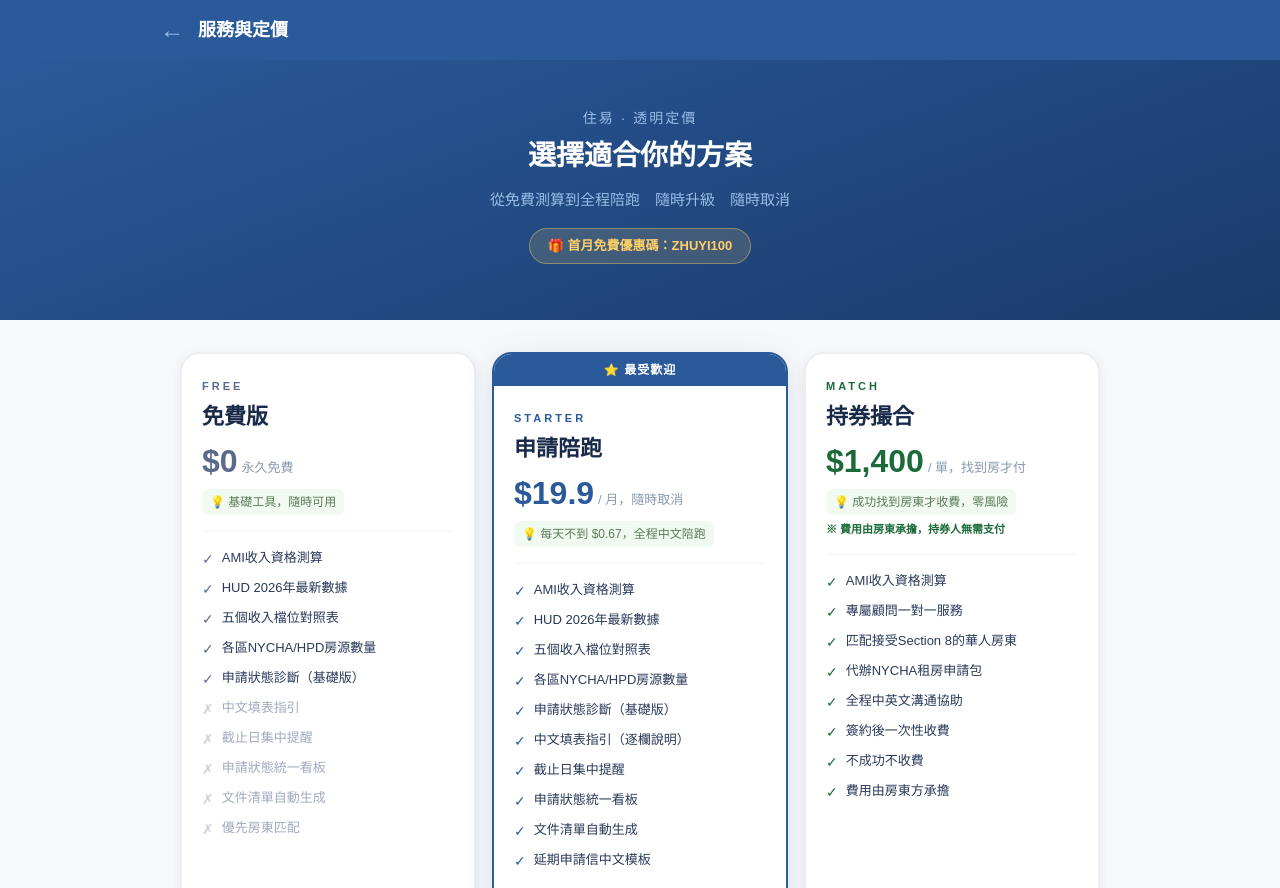
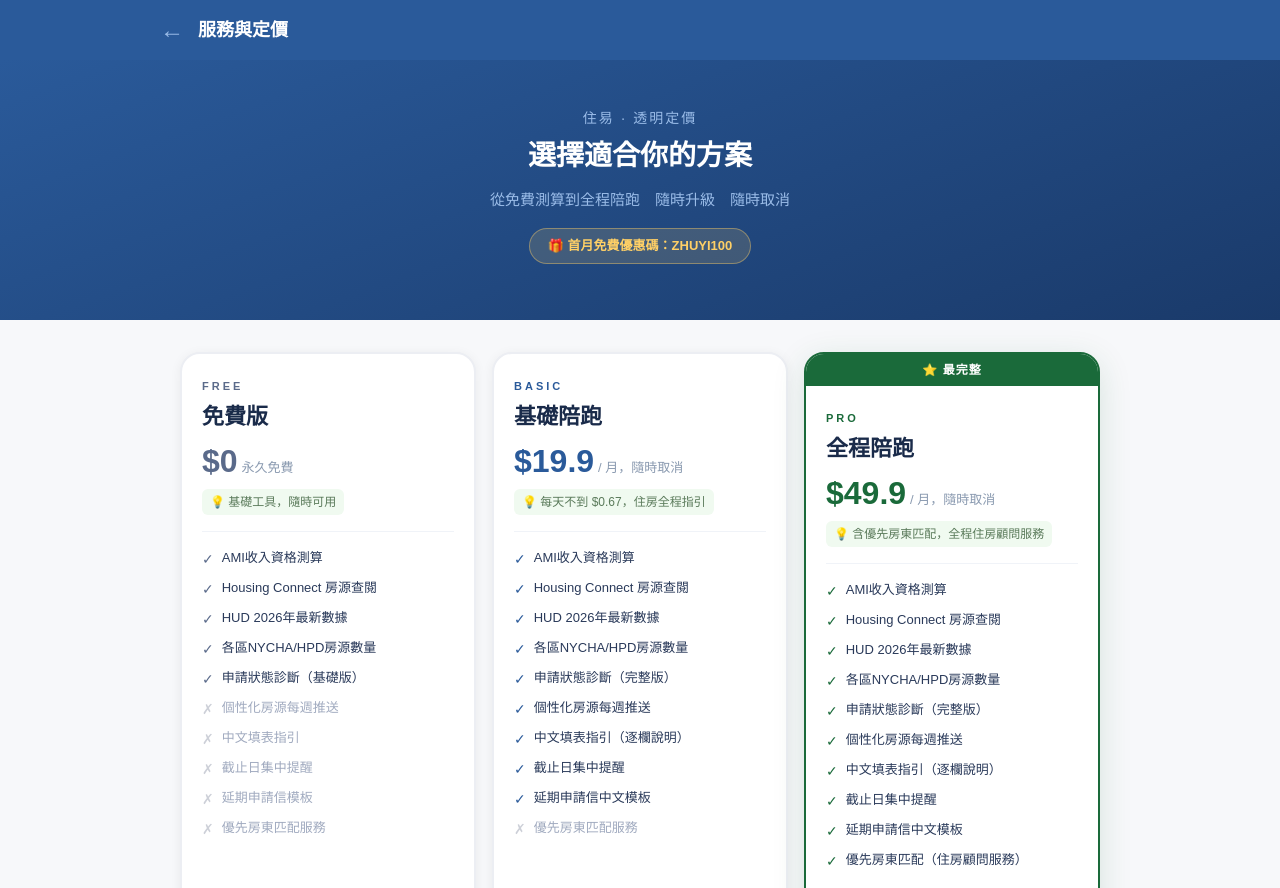
Before and after one commit to mtaiya2026jan-beep/zhuyi, a Next.js app: page /pricing in a window 1280 px wide. Shown: the top 888 px of the page. Built offline with nearby package versions, Linux system fonts and the light colour scheme.

Commit message:
feat: 两档陪跑套餐 基础.9/全程.9 合规调整

```diff
--- a/src/app/database/page.tsx
+++ b/src/app/database/page.tsx
@@ -204,11 +204,11 @@ export default function DatabasePage(){
         {/* 陪跑CTA */}
         <div style={{background:"#1A2B4A",borderRadius:16,padding:"20px",marginTop:20,textAlign:"center"}}>
           <div style={{fontSize:15,fontWeight:700,color:"#fff",marginBottom:6}}>需要中文填表指引？</div>
-          <div style={{fontSize:13,color:"#9ABCE8",marginBottom:14,lineHeight:1.6}}>陪跑訂閱用戶可獲每週個性化房源推送<br/>以及逐欄中文填表說明，避免因填錯被拒</div>
+          <div style={{fontSize:13,color:"#9ABCE8",marginBottom:14,lineHeight:1.6}}>基礎陪跑用戶可獲每週個性化房源推送及中文填表說明<br/>全程陪跑用戶額外享有優先房東匹配及申請包代辦服務</div>
           <a href="/paopao" style={{display:"inline-block",padding:"11px 28px",borderRadius:10,
             background:"linear-gradient(135deg,#FFD066,#FFA500)",color:"#1A2B4A",
             fontSize:14,fontWeight:700,textDecoration:"none"}}>
-            訂閱陪跑 $19.9/月 →
+            基礎陪跑 $19.9/月　全程陪跑 $49.9/月 →
           </a>
         </div>
       </div>
--- a/src/app/page.tsx
+++ b/src/app/page.tsx
@@ -9,7 +9,7 @@ const CARDS=[
 ];
 const PRICING=[
   {icon:"🆓",label:"AMI資格測算",desc:"輸入收入即知你屬於哪個檔位、Housing Connect 可申請哪些項目",price:"永久免費",priceColor:"#4AE89A",free:true},
-  {icon:"📋",label:"住房全程陪跑",desc:"Housing Connect 個性化追蹤、中文填表指引、截止日提醒、延期申請模板",price:"$19.9 / 月",priceColor:"#FFD066",free:false},
+  {icon:"📋",label:"基礎陪跑",desc:"Housing Connect 個性化追蹤、中文填表指引、截止日提醒、延期申請模板",price:"$19.9 / 月",priceColor:"#FFD066",free:false},
   {icon:"📅",label:"年審截止日提醒",desc:"Section 8 年審截止、Housing Connect 抽籤到期，統一管理不漏接",price:"$79 / 年",priceColor:"#FFD066",free:false},
   {icon:"🤝",label:"持券成功找房撮合",desc:"住易代表房東方配對接受 Section 8 的華人家庭，費用由房東承擔",price:"$1,400 / 單",priceColor:"#FFD066",free:false},
 ];
@@ -77,8 +77,8 @@ export default function Home(){
         </div>
         <div style={{background:"#2A5A9A",borderRadius:14,padding:"14px 20px",marginTop:6,display:"flex",alignItems:"center",justifyContent:"space-between"}}>
           <div>
-            <div style={{fontSize:14,color:"#fff",fontWeight:700}}>住房全程陪跑</div>
-            <div style={{fontSize:11,color:"#9ABCE8",marginTop:2}}>中文指引 · 截止提醒 · 狀態看板</div>
+            <div style={{fontSize:14,color:"#fff",fontWeight:700}}>住房全程陪跑計劃</div>
+            <div style={{fontSize:11,color:"#9ABCE8",marginTop:2}}>基礎陪跑 $19.9 · 全程陪跑 $49.9</div>
           </div>
           <a href="/pricing" style={{padding:"10px 18px",borderRadius:10,background:"linear-gradient(135deg,#FFD066,#FF9A00)",color:"#1A2B4A",fontSize:13,fontWeight:800,textDecoration:"none",whiteSpace:"nowrap"}}>$19.9/月 →</a>
         </div>
--- a/src/app/paopao/page.tsx
+++ b/src/app/paopao/page.tsx
@@ -26,7 +26,7 @@ export default function PaopaoPage(){
       <div style={{background:"#2A5A9A",padding:"0 24px",position:"sticky",top:0,zIndex:100}}>
         <div style={{maxWidth:680,margin:"0 auto",display:"flex",alignItems:"center",height:60,gap:14}}>
           <a href="/" style={{color:"#9ABCE8",fontSize:24,textDecoration:"none",lineHeight:1}}>←</a>
-          <span style={{color:"#fff",fontSize:18,fontWeight:700}}>申請陪跑計劃</span>
+          <span style={{color:"#fff",fontSize:18,fontWeight:700}}>住房全程陪跑計劃</span>
           <span style={{marginLeft:"auto",fontSize:13,color:"#FFD066",fontWeight:700}}>$19.9 / 月</span>
         </div>
       </div>
@@ -54,7 +54,7 @@ export default function PaopaoPage(){
           ))}
         </div>
         <div style={{background:"#1A2B4A",borderRadius:20,padding:24,textAlign:"center",marginBottom:12}}>
-          <div style={{fontSize:16,color:"#fff",fontWeight:700,marginBottom:4}}>申請陪跑計劃</div>
+          <div style={{fontSize:16,color:"#fff",fontWeight:700,marginBottom:4}}>住房全程陪跑計劃</div>
           <div style={{fontSize:28,fontWeight:800,color:"#FFD066",marginBottom:4}}>$19.9<span style={{fontSize:14,color:"#9BB5D4",fontWeight:400}}> / 月</span></div>
           <div style={{fontSize:12,color:"#9BB5D4",marginBottom:16}}>隨時取消 無需合約</div>
           <button onClick={()=>handleCheckout("paopao_monthly")} disabled={!!loading}
--- a/src/app/pricing/page.tsx
+++ b/src/app/pricing/page.tsx
@@ -19,79 +19,80 @@ const PLANS = [
     tag:"",
     features:[
       {text:"AMI收入資格測算",ok:true},
+      {text:"Housing Connect 房源查閱",ok:true},
       {text:"HUD 2026年最新數據",ok:true},
-      {text:"五個收入檔位對照表",ok:true},
       {text:"各區NYCHA/HPD房源數量",ok:true},
       {text:"申請狀態診斷（基礎版）",ok:true},
+      {text:"個性化房源每週推送",ok:false},
       {text:"中文填表指引",ok:false},
       {text:"截止日集中提醒",ok:false},
-      {text:"申請狀態統一看板",ok:false},
-      {text:"文件清單自動生成",ok:false},
-      {text:"優先房東匹配",ok:false},
+      {text:"延期申請信模板",ok:false},
+      {text:"優先房東匹配服務",ok:false},
     ],
   },
   {
-    id:"paopao_monthly",
-    name:"申請陪跑",
-    nameEn:"STARTER",
+    id:"paopao_basic",
+    name:"基礎陪跑",
+    nameEn:"BASIC",
     price:"$19.9",
     priceSub:"/ 月，隨時取消",
-    valueMsg:"每天不到 $0.67，全程中文陪跑",
+    valueMsg:"每天不到 $0.67，住房全程指引",
     color:"#2A5A9A",
     border:"#2A5A9A",
     btnBg:"linear-gradient(135deg,#2A5A9A,#1A3A6A)",
     btnColor:"#fff",
     btnText:"立即訂閱",
     btnHref:null,
-    highlight:true,
-    tag:"最受歡迎",
+    highlight:false,
+    tag:"",
     features:[
       {text:"AMI收入資格測算",ok:true},
+      {text:"Housing Connect 房源查閱",ok:true},
       {text:"HUD 2026年最新數據",ok:true},
-      {text:"五個收入檔位對照表",ok:true},
       {text:"各區NYCHA/HPD房源數量",ok:true},
-      {text:"申請狀態診斷（基礎版）",ok:true},
+      {text:"申請狀態診斷（完整版）",ok:true},
+      {text:"個性化房源每週推送",ok:true},
       {text:"中文填表指引（逐欄說明）",ok:true},
       {text:"截止日集中提醒",ok:true},
-      {text:"申請狀態統一看板",ok:true},
-      {text:"文件清單自動生成",ok:true},
       {text:"延期申請信中文模板",ok:true},
+      {text:"優先房東匹配服務",ok:false},
     ],
   },
   {
-    id:"matching",
-    name:"持券撮合",
-    nameEn:"MATCH",
-    price:"$1,400",
-    priceSub:"/ 單，找到房才付",
-    valueMsg:"成功找到房東才收費，零風險",
+    id:"paopao_pro",
+    name:"全程陪跑",
+    nameEn:"PRO",
+    price:"$49.9",
+    priceSub:"/ 月，隨時取消",
+    valueMsg:"含優先房東匹配，全程住房顧問服務",
     color:"#1A6A3A",
     border:"#1A6A3A",
-    btnBg:"#F0FAF4",
-    btnColor:"#1A6A3A",
-    btnText:"登記需求",
-    btnHref:"/voucher",
-    highlight:false,
-    tag:"",
-    note:"※ 費用由房東承擔，持券人無需支付",
+    btnBg:"linear-gradient(135deg,#1A6A3A,#0A4A2A)",
+    btnColor:"#fff",
+    btnText:"立即訂閱",
+    btnHref:null,
+    highlight:true,
+    tag:"最完整",
     features:[
       {text:"AMI收入資格測算",ok:true},
-      {text:"專屬顧問一對一服務",ok:true},
-      {text:"匹配接受Section 8的華人房東",ok:true},
-      {text:"代辦NYCHA租房申請包",ok:true},
-      {text:"全程中英文溝通協助",ok:true},
-      {text:"簽約後一次性收費",ok:true},
-      {text:"不成功不收費",ok:true},
-      {text:"費用由房東方承擔",ok:true},
+      {text:"Housing Connect 房源查閱",ok:true},
+      {text:"HUD 2026年最新數據",ok:true},
+      {text:"各區NYCHA/HPD房源數量",ok:true},
+      {text:"申請狀態診斷（完整版）",ok:true},
+      {text:"個性化房源每週推送",ok:true},
+      {text:"中文填表指引（逐欄說明）",ok:true},
+      {text:"截止日集中提醒",ok:true},
+      {text:"延期申請信中文模板",ok:true},
+      {text:"優先房東匹配（住房顧問服務）",ok:true},
     ],
   },
 ];
 
 const FAQS = [
   {q:"免費版和陪跑版有什麼區別？",a:"免費版提供基礎查詢工具。陪跑版增加中文填表指引、截止日提醒、延期申請模板等全程服務，適合正在積極找房的持券人。"},
-  {q:"撮合服務為什麼由房東付費？",a:"根據紐約市 FARE Act（2025年6月生效），房東雇用的經紀人不得向租客收取費用。住易代表房東方進行匹配，費用依法由房東承擔，持券人無需支付任何撮合費。"},
+  {q:"全程陪跑的房東匹配是什麼服務？",a:"住易全程陪跑提供住房顧問服務，其中包含優先房東匹配——住易顧問會主動聯絡住易合作房東，協助安排看房及NYCHA申請包代辦。此為顧問服務，費用已包含在月費中。"},
   {q:"陪跑服務可以隨時取消嗎？",a:"可以，隨時取消，不收違約金。取消後當月服務繼續有效至週期結束。"},
-  {q:"撮合服務需要多久能找到房東？",a:"視乎持券人的條件和目標區域，通常2-8週。緊急個案（30天內到期）會優先處理。"},
+  {q:"全程陪跑的房東匹配需要多久？",a:"視乎持券人的條件和目標區域，通常2-8週。緊急個案（30天內到期）會優先處理。"},
   {q:"Section 8 券已超過180天還能用嗎？",a:"可以申請延期（Reasonable Accommodation），NYCHA逐案審批，無固定上限。陪跑訂閱用戶可獲延期申請中文指引及英文信件模板。"},
 ];
 
@@ -202,7 +203,7 @@ export default function PricingPage(){
           <div style={{display:"grid",gridTemplateColumns:"repeat(3,1fr)",gap:12}}>
             {[
               {icon:"🔍",stage:"找房階段",plan:"陪跑 $19.9/月",desc:"手持有效券，正在找接受Section 8的房東，需要中文指引和截止日提醒"},
-              {icon:"🤝",stage:"急需撮合",plan:"撮合 $1,400/單",desc:"自己找不到願意接受Section 8的房東，需要住易直接幫你配對，費用由房東承擔"},
+              {icon:"🤝",stage:"急需房東匹配",plan:"全程陪跑 $49.9/月",desc:"自己找不到願意接受Section 8的房東，住易顧問服務優先為你匹配，含申請包代辦"},
               {icon:"🏠",stage:"已入住後",plan:"年審通 $79/年",desc:"已成功租到房，需要年審截止提醒和Housing Connect抽籤通知"},
             ].map((s,i)=>(
               <div key={i} style={{background:"#F7F8FA",borderRadius:12,padding:"16px"}}>
```
